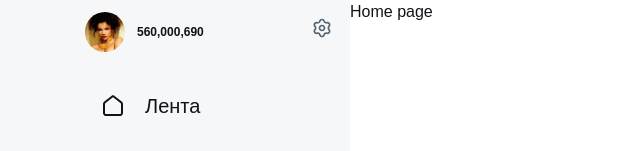
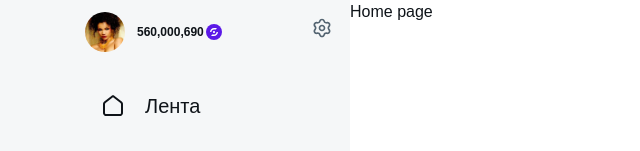
Before and after one commit to klavrenuk/next-notifications, a Next.js app in the folder notifications/: page / in a window 1280 px wide. Shown: the top 151 px of the page, without its empty margins (0-640 px from the left). Built offline with nearby package versions, Linux system fonts and the light colour scheme.

Commit message:
AppAside верстка

```diff
--- a/notifications/src/components/user/UserHeaderInfo.tsx
+++ b/notifications/src/components/user/UserHeaderInfo.tsx
@@ -14,7 +14,15 @@ export default function UserHeaderInfo() {
                 height={40}
                 className={styles.photo}
             />
-            <span className={styles.points}>{points}</span>
+            <div className={styles.userAdvantages}>
+                <span className={styles.points}>{points}</span>
+                <Image
+                    width={16}
+                    height={16}
+                    alt=""
+                    src="/img/achive.svg"
+                />
+            </div>
         </div>
     )
 }
--- a/notifications/src/components/user/styles/user-header-info.module.css
+++ b/notifications/src/components/user/styles/user-header-info.module.css
@@ -13,3 +13,9 @@
     font-size: 12px;
     font-weight: 700;
 }
+
+.userAdvantages {
+    display: flex;
+    align-items: center;
+    gap: 2px;
+}
```
Also changed, not shown: notifications/public/img/achive.svg (added).
